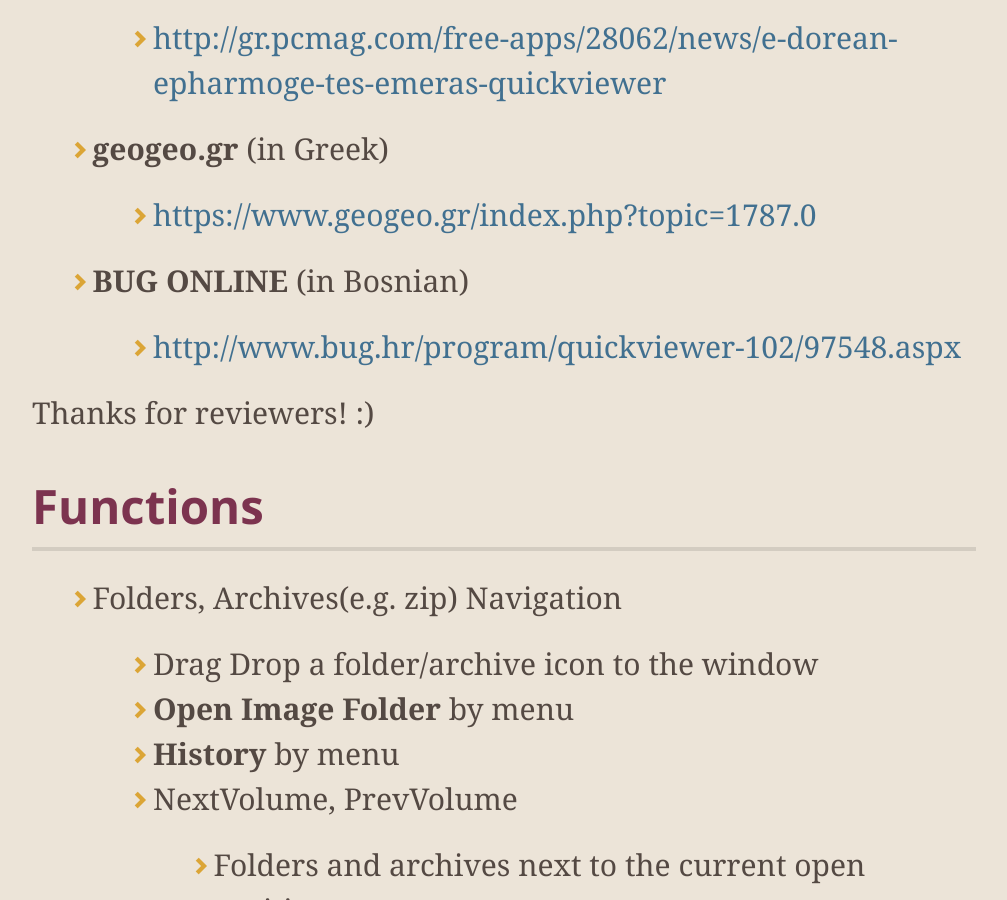
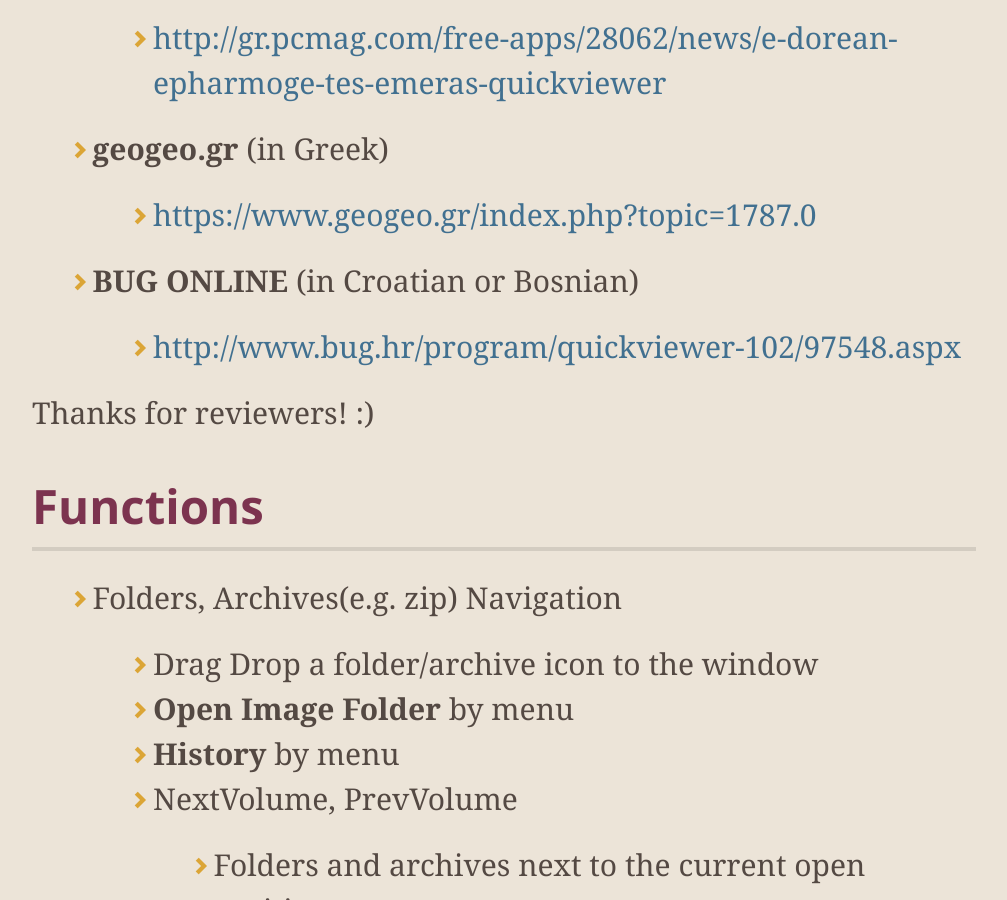
Before and after one commit to kanryu/quickviewer, a Jekyll site: the page built from docs/index.md, in a window 1280 px wide and 900 px high, scrolled down 9711 px. Shown: the whole window, without its empty margins (136-1143 px from the left). Built offline with Jekyll 4.4.1, drawn with Linux system fonts in a browser that asks for light colours; nearby versions of some CDN libraries; comment, search, counter and statistics services are not loaded; our own code applies the rules of GitHub Pages for plain Markdown files.

Commit message:
Update index.md

```diff
--- a/docs/index.md
+++ b/docs/index.md
@@ -147,7 +147,7 @@ You can also clone the latest source code from **[this repository.](https://gith
     - [http://gr.pcmag.com/free-apps/28062/news/e-dorean-epharmoge-tes-emeras-quickviewer](http://gr.pcmag.com/free-apps/28062/news/e-dorean-epharmoge-tes-emeras-quickviewer)
 - **geogeo.gr** (in Greek)
     - [https://www.geogeo.gr/index.php?topic=1787.0](https://www.geogeo.gr/index.php?topic=1787.0)
-- **BUG ONLINE** (in Bosnian)
+- **BUG ONLINE** (in Croatian or Bosnian)
     - [http://www.bug.hr/program/quickviewer-102/97548.aspx](http://www.bug.hr/program/quickviewer-102/97548.aspx)
 
 
```
